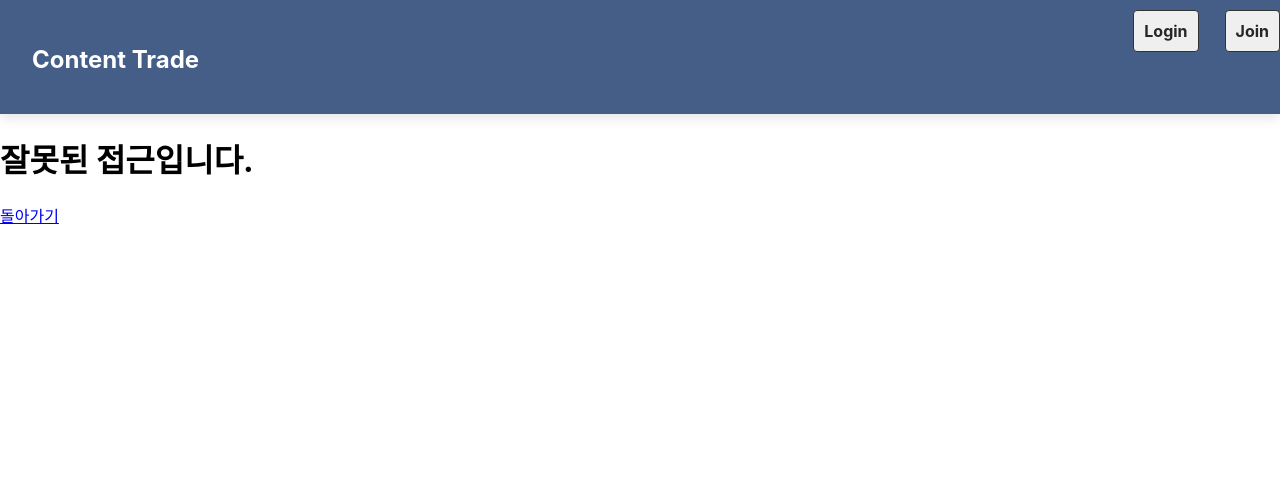
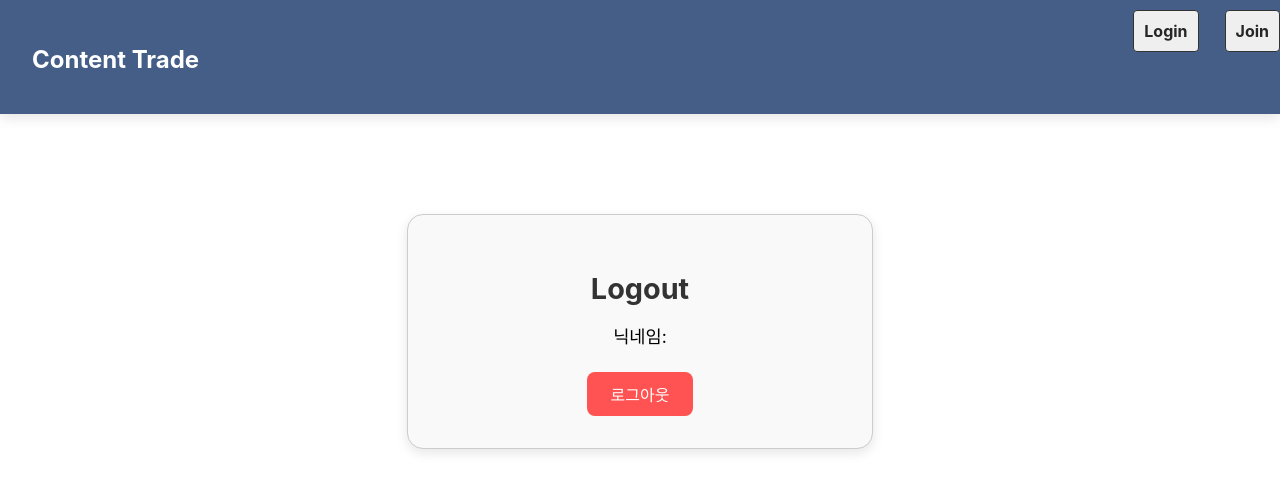
Before and after one commit to JeongWoo-Seo/contentTrade, a React (Create React App) app in the folder front/: page /logout in a window 1280 px wide. Shown: the top 492 px of the page. Built offline with nearby package versions, Linux system fonts and the light colour scheme.

Commit message:
change front login logic

```diff
--- a/front/src/App.js
+++ b/front/src/App.js
@@ -7,6 +7,7 @@ import Empty from "./componet/Empty";
 import Header from "./componet/Header";
 import DataList from "./componet/user/DataList";
 import RegistData from "./componet/user/RegistData";
+import Logout from "./componet/user/Logout";
 
 
 function App() {
@@ -17,6 +18,7 @@ function App() {
         <Routes>
           <Route path="/" element={<Home />} />
           <Route path="/login" element={<Login />} />
+          <Route path="/logout" element={<Logout />} />
           <Route path="/join" element={<Join />} />
           <Route path="/content_regist" element= {<RegistData />}/>
           <Route path="/content_list" element={<DataList />} />
--- a/front/src/componet/Header.js
+++ b/front/src/componet/Header.js
@@ -1,14 +1,35 @@
+import { useState, useEffect } from "react";
 import { Link } from "react-router-dom";
-import "../styles/Header.css"; // CSS 파일 임포트
+import "../styles/Header.css";
 
 export default function Header() {
+  const [isLogin, setIsLogin] = useState(
+    sessionStorage.getItem("isLogin") === "true"
+  );
+
+  useEffect(() => {
+    const handleStorageChange = () => {
+      setIsLogin(sessionStorage.getItem("isLogin") === "true");
+    };
+
+    window.addEventListener("loginStatusChanged", handleStorageChange);
+
+    return () => {
+      window.removeEventListener("loginStatusChanged", handleStorageChange);
+    };
+  }, []);
+
   return (
     <header className="header">
       <h1 className="logo">
         <Link to="/">Content Trade</Link>
       </h1>
       <nav className="menu">
-        <Link to="/login" className="link">Login</Link>
+        {isLogin ? (
+          <Link to="/logout" className="link">Logout</Link>
+        ) : (
+          <Link to="/login" className="link">Login</Link>
+        )}
         <Link to="/join" className="link">Join</Link>
       </nav>
     </header>
--- a/front/src/componet/user/DataList.js
+++ b/front/src/componet/user/DataList.js
@@ -1,5 +1,6 @@
 import { useEffect, useState } from "react";
 import httpCli from "../../utils/http.js";
+import { useNavigate } from "react-router-dom";
 import "../../styles/DataList.css";
 
 export default function DataList() {
@@ -7,9 +8,17 @@ export default function DataList() {
     const [loading, setLoading] = useState(true);
     const [error, setError] = useState(false);
 
+    const navigate = useNavigate();
+
     const contentBuy = (item) => {
         alert(`"${item.title}" 구매 요청이 전송되었습니다.`);
     };
+
+    useEffect(() => {
+            if (sessionStorage.getItem("isLogin") !== "true") {
+              navigate("/login");
+            }
+    }, [navigate]);
 
     useEffect(() => {
         const fetchContent = async () => {
--- a/front/src/componet/user/Login.js
+++ b/front/src/componet/user/Login.js
@@ -39,6 +39,8 @@ export default function Login() {
       sessionStorage.setItem("jwtToken", data.token);
       sessionStorage.setItem("accountAddress", data.eoa);
 
+      window.dispatchEvent(new Event("loginStatusChanged")); //header Login 표시 변경
+
       httpCli.defaults.headers.common["access-token"] = JSON.stringify(data);
       navigate("/");
     } catch (err) {
--- /dev/null
+++ b/front/src/componet/user/Logout.js
@@ -0,0 +1,24 @@
+import { useNavigate } from "react-router-dom";
+import "../../styles/Logout.css";
+
+export default function Logout() {
+  const navigate = useNavigate();
+
+  const onClickLogout = () => {
+    sessionStorage.clear();
+    window.dispatchEvent(new Event("loginStatusChanged"));//header Logout 표시 변경
+    navigate("/");
+  };
+
+  return (
+    <div className="logout-container">
+      <h2 className="logout-title">Logout</h2>
+      <p className="logout-nickname">
+        닉네임: <strong>{sessionStorage.getItem("nickname")}</strong>
+      </p>
+      <button className="logout-button" onClick={onClickLogout}>
+        로그아웃
+      </button>
+    </div>
+  );
+}
--- a/front/src/componet/user/RegistData.js
+++ b/front/src/componet/user/RegistData.js
@@ -1,12 +1,14 @@
-import React, { useState, useRef } from "react";
+import React, { useState, useRef,useEffect } from "react";
 import LoadingPage from "../LoadingPage";
 import httpCli from "../../utils/http.js";
 import "../../styles/RegistData.css";
+import { useNavigate } from "react-router-dom";
 
 export default function RegistData() {
     const maxUtf8DataSize = 16430;
     const fileInput = useRef(null);
     const fileReader = new FileReader();
+    const navigate = useNavigate();
 
     const [title, setTitle] = useState("");
     const [textFile, setTextFile] = useState("");
@@ -17,6 +19,12 @@ export default function RegistData() {
 
     const titleChangeHandler = e => setTitle(e.target.value);
     const descChangeHandler = e => setDesc(e.target.value);
+
+    useEffect(() => {
+        if (sessionStorage.getItem("isLogin") !== "true") {
+          navigate("/login");
+        }
+    }, [navigate]);
 
     const handleFileUploadClick = () => {
         if (fileInput.current) {
--- /dev/null
+++ b/front/src/styles/Logout.css
@@ -0,0 +1,36 @@
+.logout-container {
+    max-width: 400px;
+    margin: 100px auto;
+    padding: 2rem;
+    border: 1px solid #ccc;
+    border-radius: 1rem;
+    background-color: #f9f9f9;
+    text-align: center;
+    box-shadow: 0 4px 12px rgba(0, 0, 0, 0.1);
+  }
+
+  .logout-title {
+    font-size: 1.8rem;
+    margin-bottom: 1rem;
+    color: #333;
+  }
+
+  .logout-nickname {
+    margin-bottom: 1.5rem;
+    font-size: 1.1rem;
+  }
+
+  .logout-button {
+    padding: 0.6rem 1.5rem;
+    font-size: 1rem;
+    background-color: #ff5252;
+    color: white;
+    border: none;
+    border-radius: 0.5rem;
+    cursor: pointer;
+    transition: background-color 0.2s ease;
+  }
+
+  .logout-button:hover {
+    background-color: #e04848;
+  }
```
